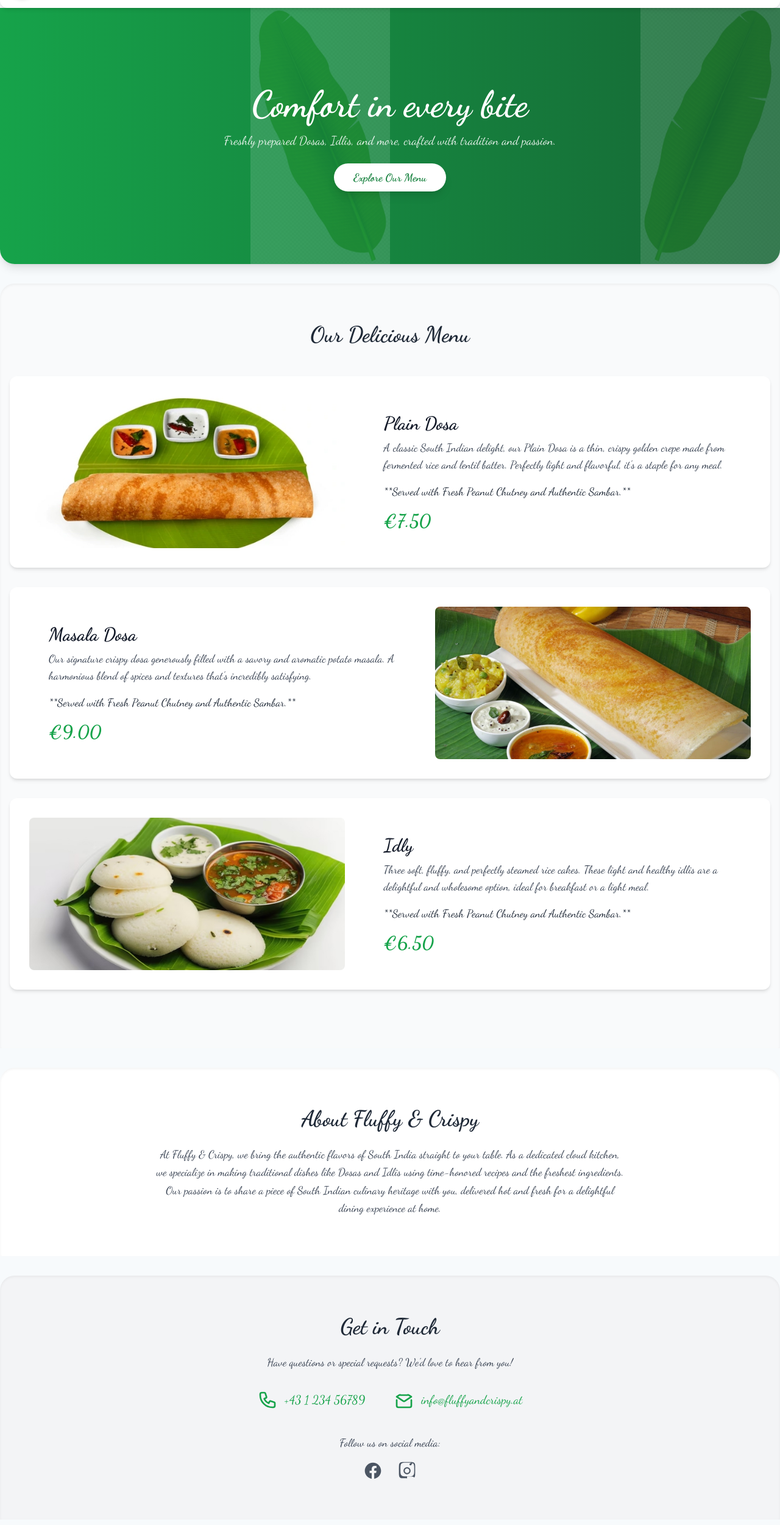
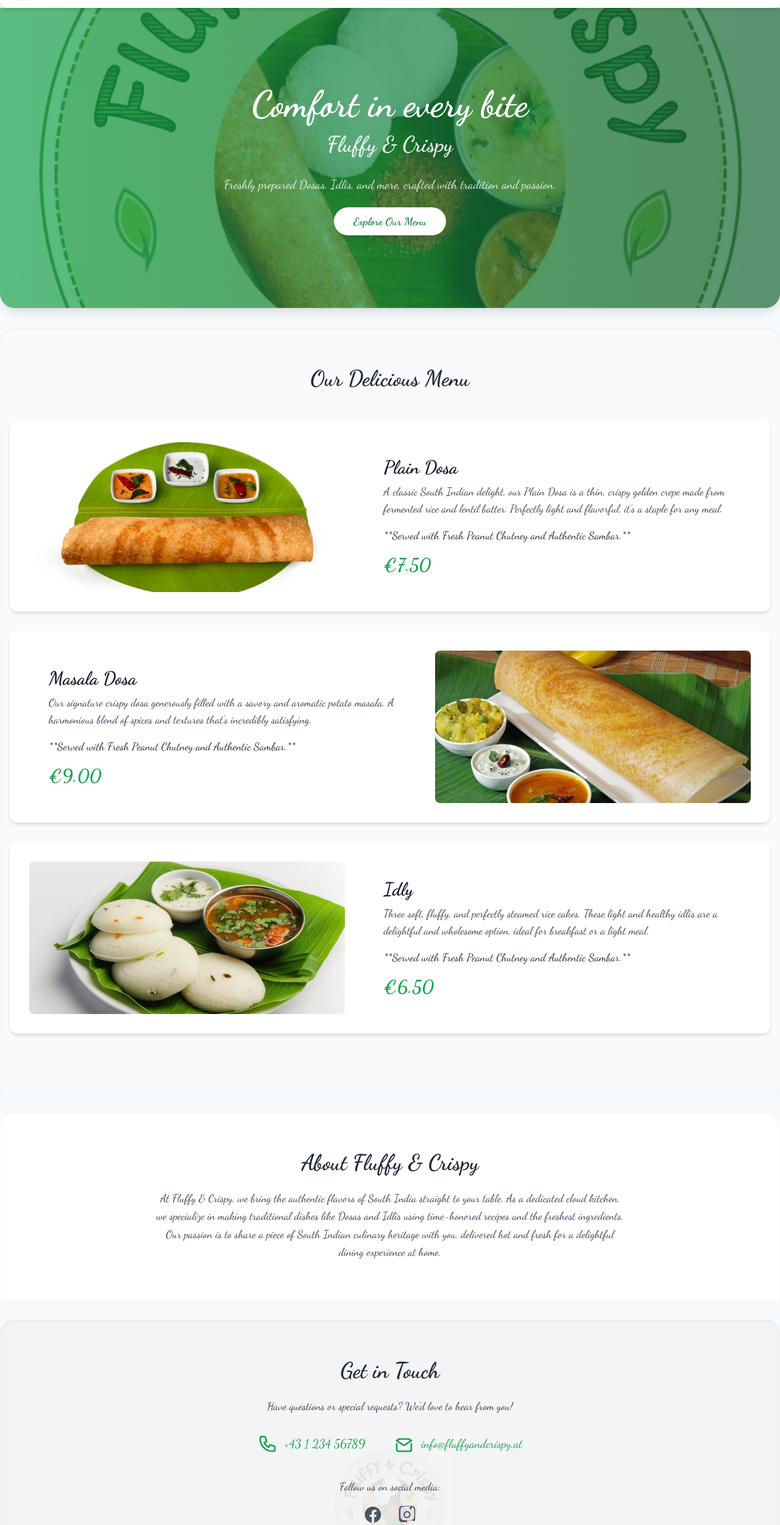
Before and after one commit to Kiran520/fluffy-crispy-kitchen, a plain HTML site: page index.html in a window 1280 px wide. Shown: the part 59-2560 px from the top of the page at 61% size. Drawn offline with nearby package versions, Linux system fonts and the light colour scheme.

Commit message:
Theme updated

```diff
--- a/index.html
+++ b/index.html
@@ -67,47 +67,35 @@
             }
         }
 
-        /* Specific styles for left and right banana leaf patterns */
-        .hero-bg-left {
+        /* Hero section logo background overlay */
+        .hero-logo-overlay {
             position: absolute;
             top: 0;
             left: 0;
-            width: 50%; /* Covers left half */
+            width: 100%;
             height: 100%;
-            /* Updated banana leaf image URL from GitHub */
-            background-image: url('images/ic_banana_leave.jpeg');
-            background-size: contain; /* Ensure image fits */
+            background-image: url('images/ic_fluffy_crispy.jpeg');
+            background-size: cover;
+            background-position: center;
             background-repeat: no-repeat;
-            background-position: left center;
-            opacity: 0.15;
-            transform: scaleX(-1); /* Flip for left side */
+            opacity: 0.3; /* More alpha for the logo background */
+            z-index: 0;
         }
 
-        .hero-bg-right {
+        /* Contact section logo background at bottom center */
+        .contact-logo-bg-bottom {
             position: absolute;
-            top: 0;
-            right: 0;
-            width: 50%; /* Covers right half */
-            height: 100%;
-            /* Updated banana leaf image URL from GitHub */
-            background-image: url('images/ic_banana_leave.jpeg');
-            background-size: contain; /* Ensure image fits */
+            bottom: 0;
+            left: 50%;
+            transform: translateX(-50%);
+            width: 200px; /* Adjust size as needed */
+            height: 200px; /* Adjust size as needed */
+            background-image: url('images/ic_fluffy_crispy.jpeg');
+            background-size: contain;
             background-repeat: no-repeat;
-            background-position: right center;
-            opacity: 0.15;
-        }
-
-        /* Adjust for smaller screens where the pattern might be too dominant */
-        @media (max-width: 767px) {
-            .hero-bg-left, .hero-bg-right {
-                width: 100%; /* Full width */
-                background-size: cover; /* Cover the area */
-                background-position: center center;
-                opacity: 0.08; /* Reduce opacity further */
-            }
-            .hero-bg-left {
-                transform: none; /* No flip on small screens */
-            }
+            background-position: center;
+            opacity: 0.1; /* Some alpha */
+            z-index: 0; /* Ensure it's behind text */
         }
     </style>
 </head>
@@ -116,7 +104,7 @@
     <nav class="bg-white p-4 shadow-md sticky top-0 z-50 rounded-b-xl">
         <div class="container mx-auto flex justify-between items-center">
             <a href="#hero" class="flex items-center space-x-2">
-                <!-- Updated logo image URL from GitHub -->
+                <!-- Logo image from GitHub -->
                 <img src="images/ic_fluffy_crispy.jpeg" alt="Fluffy & Crispy Logo" class="h-10 w-auto rounded-full shadow-md" onerror="this.onerror=null;this.src='https://placehold.co/100x100/CCCCCC/000000?text=Logo';">
                 <span class="text-2xl font-bold text-gray-800 hidden sm:block">Fluffy & Crispy</span>
             </a>
@@ -130,14 +118,15 @@
 
     <!-- Hero Section -->
     <section id="hero" class="relative bg-gradient-to-r from-green-600 to-green-800 text-white py-20 md:py-32 text-center overflow-hidden rounded-b-3xl shadow-lg">
-        <!-- Banana Leaf Pattern Overlays -->
-        <div class="hero-bg-left"></div>
-        <div class="hero-bg-right"></div>
+        <!-- Logo background overlay for hero section -->
+        <div class="hero-logo-overlay"></div>
 
         <div class="container mx-auto px-4 relative z-10">
             <h1 class="text-4xl md:text-6xl font-extrabold leading-tight mb-4 animate-fade-in-down">
                 Comfort in every bite
             </h1>
+            <!-- New title below caption -->
+            <h2 class="text-3xl md:text-4xl font-bold mb-8 opacity-90 animate-fade-in-up">Fluffy & Crispy</h2>
             <p class="text-lg md:text-xl mb-8 opacity-90 animate-fade-in-up">
                 Freshly prepared Dosas, Idlis, and more, crafted with tradition and passion.
             </p>
@@ -199,8 +188,10 @@
     </section>
 
     <!-- Contact Section -->
-    <section id="contact" class="py-16 bg-gray-100 rounded-t-3xl mt-8 shadow-inner">
-        <div class="container mx-auto px-4 text-center">
+    <section id="contact" class="py-16 bg-gray-100 relative rounded-t-3xl mt-8 shadow-inner">
+        <!-- Logo background at bottom center for contact section -->
+        <div class="contact-logo-bg-bottom"></div>
+        <div class="container mx-auto px-4 text-center relative z-10">
             <h2 class="text-4xl font-bold text-gray-800 mb-6">Get in Touch</h2>
             <p class="text-lg text-gray-700 mb-8">
                 Have questions or special requests? We'd love to hear from you!
```
